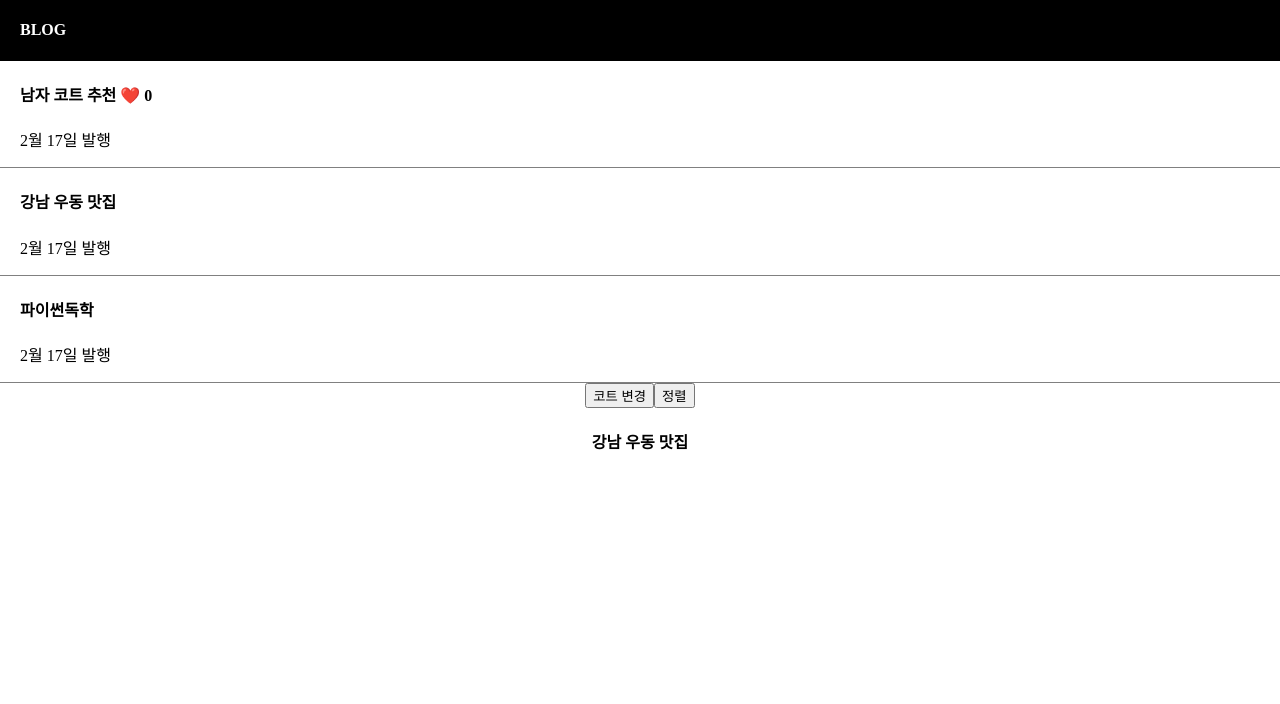
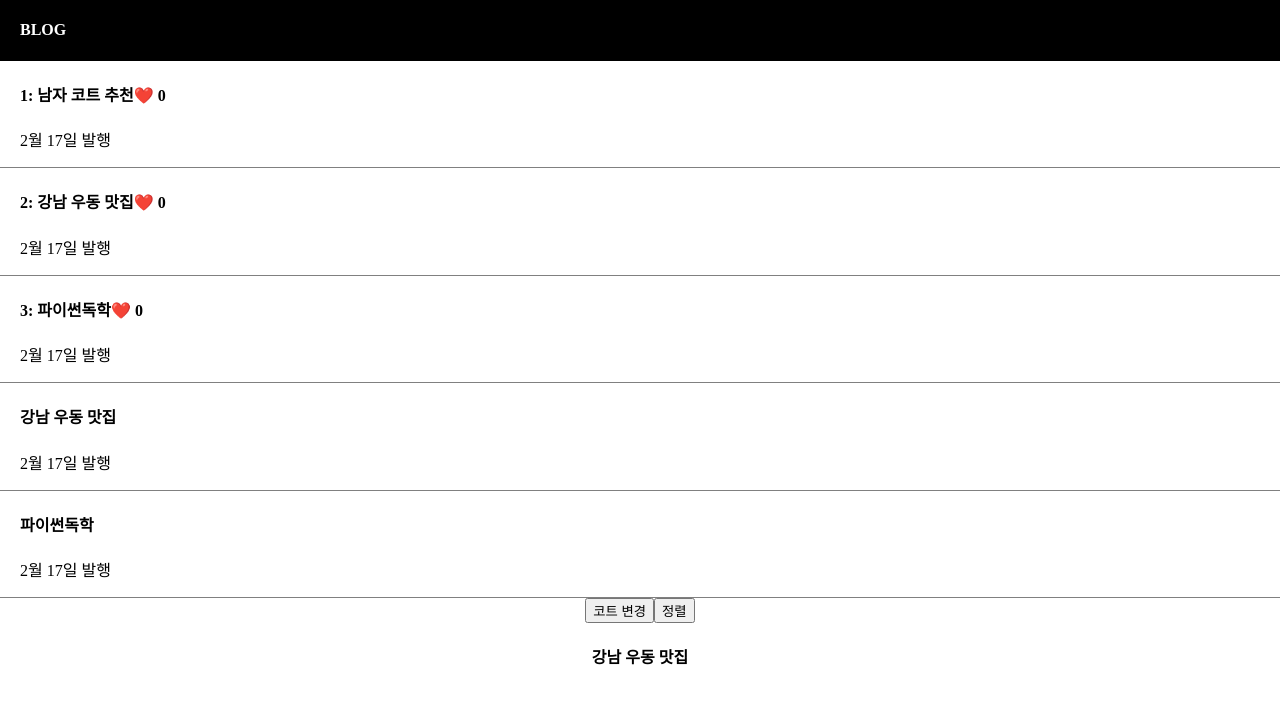
Before and after one commit to dk7648/react-blog, a React (Vite) app: page / in a window 1280 px wide. Shown: the top 704 px of the page. Built offline with nearby package versions, Linux system fonts and the light colour scheme.

Commit message:
part1: map : 많은 div들을 반복문으로 줄이고 싶은 충동이 들 때

```diff
--- a/src/App.jsx
+++ b/src/App.jsx
@@ -5,7 +5,7 @@ import './App.css'
 function App() {
   let post = '강남 우동 맛집';
   let [title, setTitle] = useState(['남자 코트 추천','강남 우동 맛집', '파이썬독학']);
-  let [like, setLike] = useState(0);
+  let [like, setLike] = useState([0,0,0]);
   let [modal, setModal] = useState(false);
 
   return (
@@ -13,11 +13,23 @@ function App() {
       <div className="black-nav">
         <h4>BLOG</h4>
       </div>
-      <div className="list">
-          <h4>{title[0]} <span onClick={()=>{ setLike(like+1)}}>❤️</span> {like} </h4>
+    {
+      title.map(function(t, index) {
+        return (
+        <div className="list" key={index}>
+          <h4 onClick={()=> {setModal(!modal)}}> {index+1}: {t}
+            <span onClick={()=>{
+              let copy = [...like]
+              copy[index] += 1
+              setLike(copy)}}>❤️
+            </span> {like[index]}
+          </h4>
           <p>2월 17일 발행</p>
-      </div>
+        </div>
+        );
+      })
 
+    }
       <div className="list">
           <h4>{title[1]}</h4>
           <p>2월 17일 발행</p>
```
